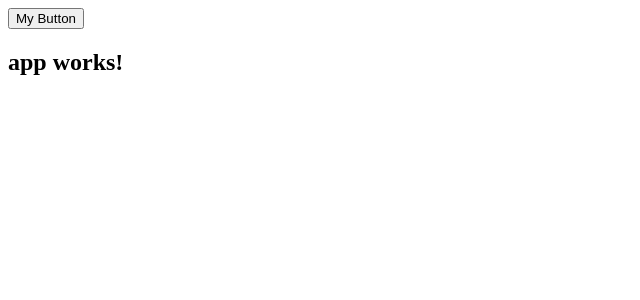
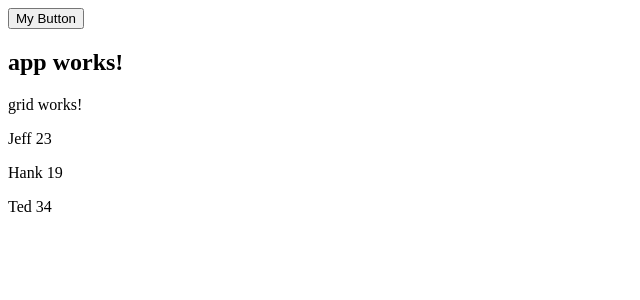
Before and after one commit to ChuckkNorris/ng2-overview-samples, an Angular app: page / in a window 1280 px wide. Shown: the top 300 px of the page, without its empty margins (0-640 px from the left). Built offline with nearby package versions, Linux system fonts and the light colour scheme.

Commit message:
Grid component init

```diff
--- a/src/app/app.component.html
+++ b/src/app/app.component.html
@@ -1,2 +1,3 @@
 <button hoverColor="green">My Button</button>
 <h2 hoverColor="red">{{title}}</h2>
+<app-grid [items]="myItems" header="name" value="age"></app-grid>
--- a/src/app/app.component.ts
+++ b/src/app/app.component.ts
@@ -7,4 +7,10 @@ import { Component } from '@angular/core';
 })
 export class AppComponent {
   title = 'app works!';
+
+  myItems = [
+    { name: "Jeff", age: 23, isEnrolled: true },
+    { name: "Hank", age: 19, isEnrolled: true },
+    { name: "Ted", age: 34, isEnrolled: false }
+  ];
 }
--- a/src/app/app.module.ts
+++ b/src/app/app.module.ts
@@ -5,11 +5,13 @@ import { HttpModule } from '@angular/http';
 
 import { AppComponent } from './app.component';
 import { HoverColorDirective } from './directives/hover-color.directive';
+import { GridComponent } from './components/grid/grid.component';
 
 @NgModule({
   declarations: [
     AppComponent,
     HoverColorDirective,
+    GridComponent,
   ],
   imports: [
     BrowserModule,
--- /dev/null
+++ b/src/app/components/grid/grid.component.html
@@ -0,0 +1,4 @@
+<p>
+  grid works!
+</p>
+<p *ngFor="let item of items">{{item[header]}} {{item[value]}}</p>
--- /dev/null
+++ b/src/app/components/grid/grid.component.ts
@@ -0,0 +1,22 @@
+import { Component, OnInit, Input } from '@angular/core';
+
+@Component({
+  selector: 'app-grid',
+  templateUrl: './grid.component.html',
+  styleUrls: ['./grid.component.css']
+})
+export class GridComponent implements OnInit {
+  @Input() items: any[];
+  @Input() header: string;
+  @Input() value: string;
+
+  constructor() { }
+
+  ngOnInit() {
+  }
+
+  getPropertyValue(object: any, propertyName: string): any {
+    return object[propertyName];
+  }
+
+}
```
Also changed, not shown: src/app/components/grid/grid.component.css (added), 1 other file (tests, documents, lock files or other folders).
